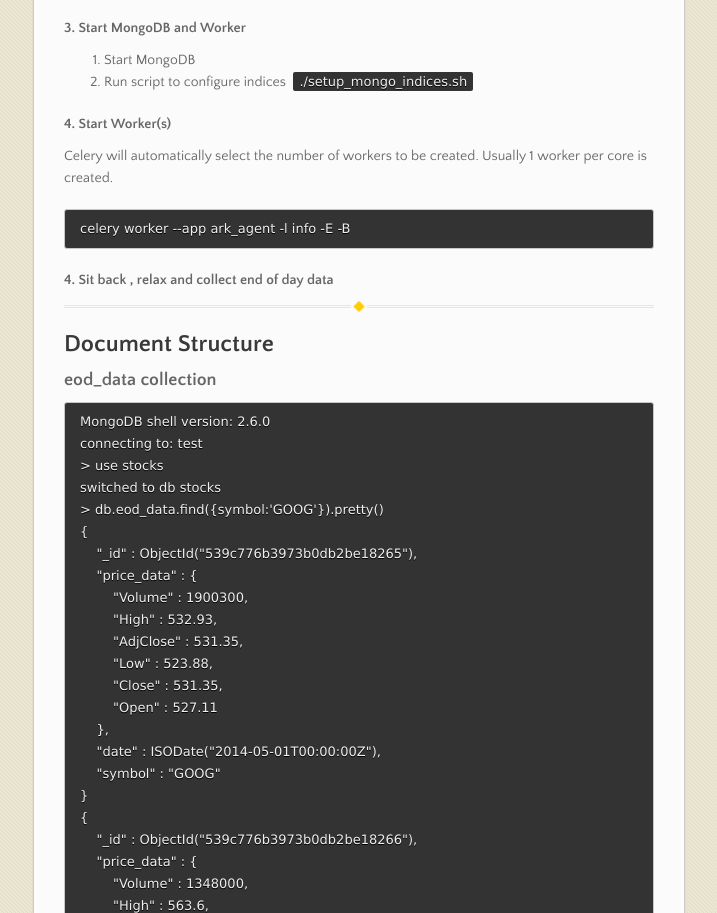
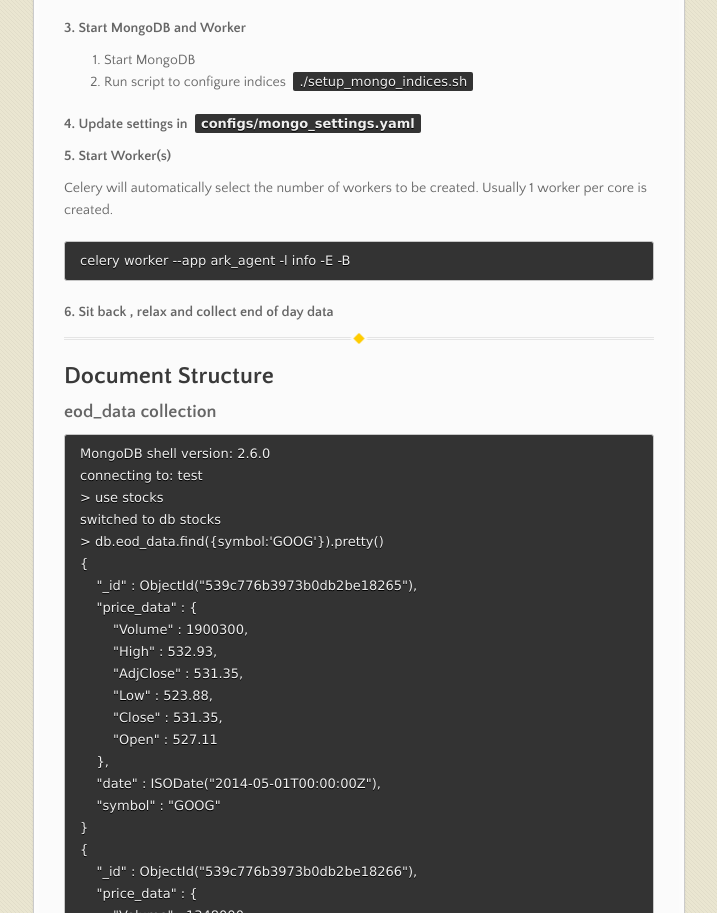
Before and after one commit to skillachie/ark_agent, a plain HTML site: page index.html in a window 1280 px wide. Shown: the part 1167-2080 px from the top of the page, without its empty margins (282-999 px from the left). Drawn offline with nearby package versions, Linux system fonts and the light colour scheme.

```diff
--- a/index.html
+++ b/index.html
@@ -102,7 +102,11 @@
 <li>Run script to configure indices <code>./setup_mongo_indices.sh</code>
 </li>
 </ol><h4>
-<a name="4-start-workers" class="anchor" href="#4-start-workers"><span class="octicon octicon-link"></span></a>4. Start Worker(s)</h4>
+<a name="4-update-settings-in-configsmongo_settingsyaml" class="anchor" href="#4-update-settings-in-configsmongo_settingsyaml"><span class="octicon octicon-link"></span></a>4. Update settings in <code>configs/mongo_settings.yaml</code>
+</h4>
+
+<h4>
+<a name="5-start-workers" class="anchor" href="#5-start-workers"><span class="octicon octicon-link"></span></a>5. Start Worker(s)</h4>
 
 <p>Celery will automatically select the number of workers to be created. Usually 1 worker per core is created.</p>
 
@@ -110,7 +114,7 @@
 </code></pre>
 
 <h4>
-<a name="4-sit-back--relax-and-collect-end-of-day-data" class="anchor" href="#4-sit-back--relax-and-collect-end-of-day-data"><span class="octicon octicon-link"></span></a>4. Sit back , relax and collect end of day data</h4>
+<a name="6-sit-back--relax-and-collect-end-of-day-data" class="anchor" href="#6-sit-back--relax-and-collect-end-of-day-data"><span class="octicon octicon-link"></span></a>6. Sit back , relax and collect end of day data</h4>
 
 <hr><h2>
 <a name="document-structure" class="anchor" href="#document-structure"><span class="octicon octicon-link"></span></a>Document Structure</h2>
```
Also changed, not shown: params.json (+1 -1 lines).
